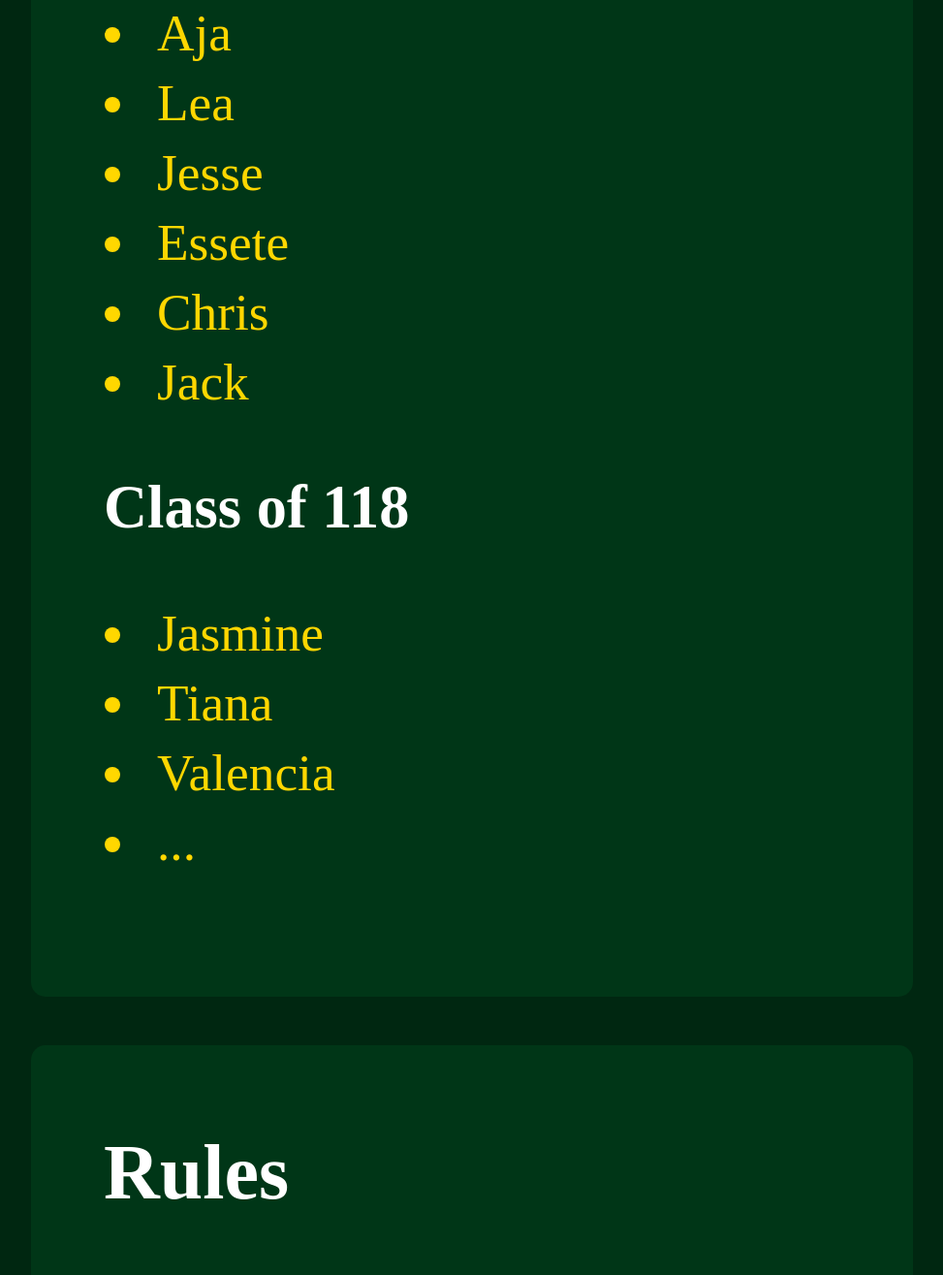
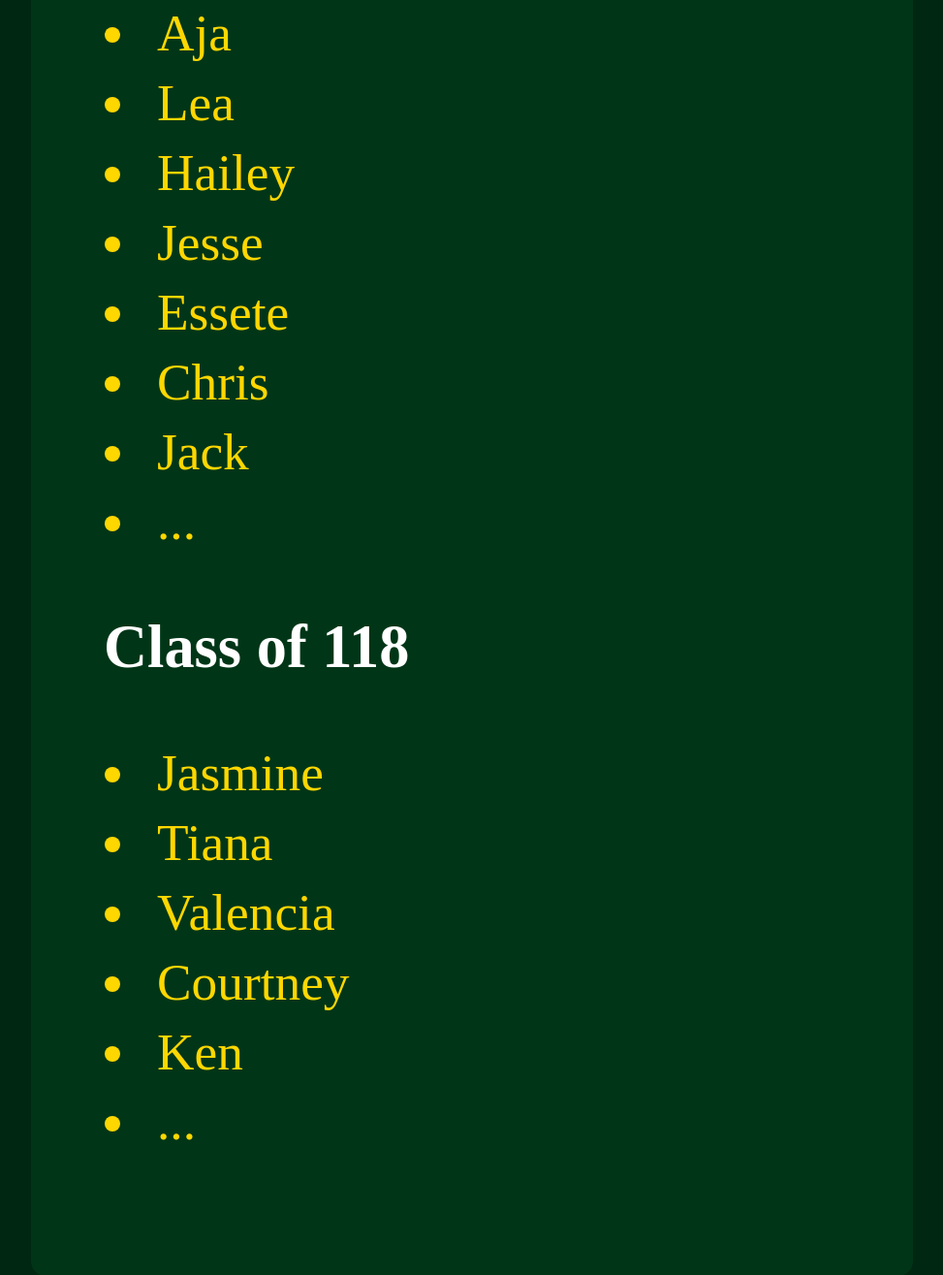
Before and after one commit to seanbros/LNC, a plain HTML site: page lnc-assassin/index.html in a window 1280 px wide. Shown: the part 1237-2552 px from the top of the page at 97% size, without its empty margins (153-1126 px from the left). Drawn offline with Linux system fonts and the light colour scheme; a web font is replaced by a local one.

Commit message:
Add files via upload

```diff
--- a/lnc-assassin/index.html
+++ b/lnc-assassin/index.html
@@ -21,16 +21,20 @@
             <li>Tori</li>
             <li>Aja</li>
             <li>Lea</li>
+            <li>Hailey</li>
             <li>Jesse</li>
             <li>Essete</li>
             <li>Chris</li>
             <li>Jack</li>
+            <li>...</li>
         </ul>
         <h3>Class of 118</h3>
         <ul style="color: gold;">
             <li>Jasmine</li>
             <li>Tiana</li>
             <li>Valencia</li>
+            <li>Courtney</li>
+            <li>Ken</li>
             <li>...</li>
         </ul>
     </section>
@@ -72,7 +76,7 @@
         </ul>
         <h3>Finale + Prize</h3>
         <ul>
-            <li>The conclusion of the game will be a dinner at El Burro.</li>
+            <li>The conclusion of the game will be a dinner at El Burro OR Mi Ranchito.</li>
             <li>The winner will not need to pay for their meal and drinks.</li>
         </ul>
     </section>
```
